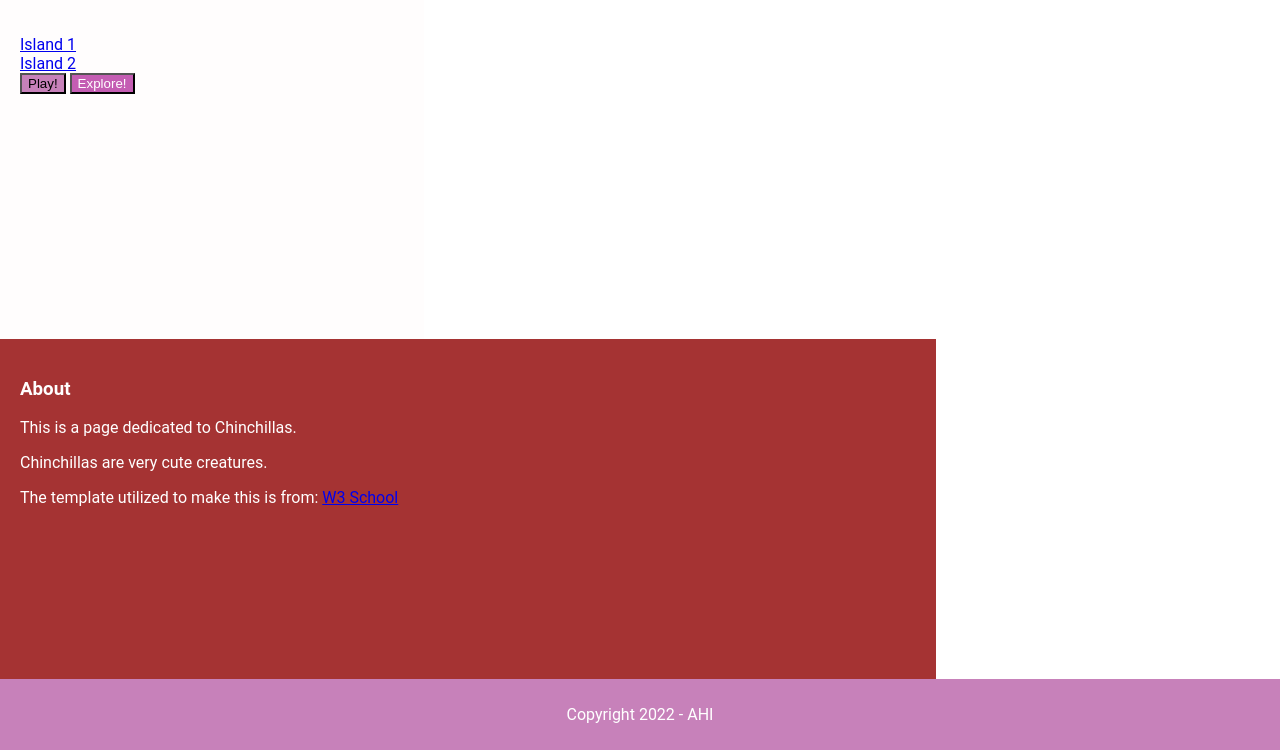
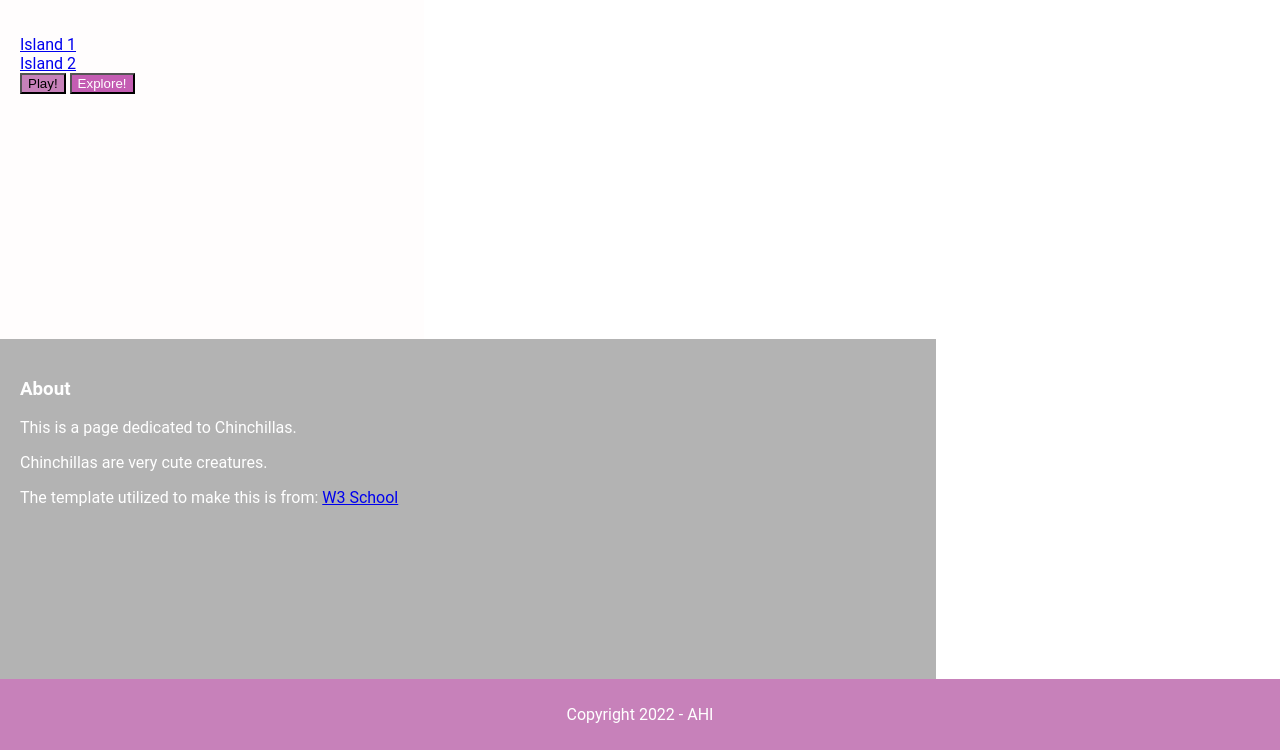
Before and after one commit to Chinchilla7/regina-flask-html, a Flask app: page / in a window 1280 px wide. Shown: the part 191-941 px from the top of the page. Run offline with Flask 2, Linux system fonts and the light colour scheme.

Commit message:
Update styles2.css

```diff
--- a/Assignment 3a/static/styles2.css
+++ b/Assignment 3a/static/styles2.css
@@ -41,7 +41,7 @@ article {
 float: left;
 padding: 20px;
 width: 70%;
-background-color: #a53333;
+background-color: #b3b3b3;
 height: 300px; /* only for demonstration, should be removed */
 }
 
```
